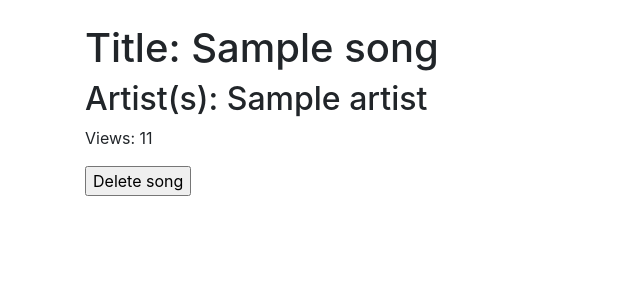
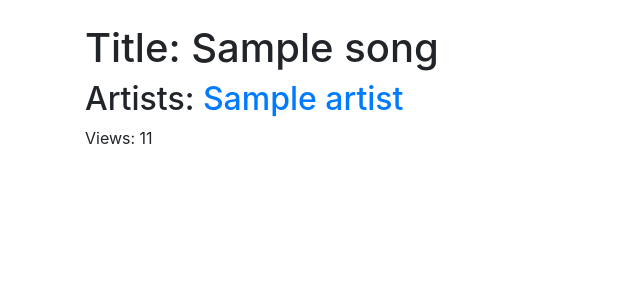
Before and after one commit to vikketii/tsoha, a Flask app: page /songs/1/ in a window 1280 px wide. Shown: the part 56-356 px from the top of the page, without its empty margins (0-640 px from the left). Run offline with Flask 2, Linux system fonts and the light colour scheme; tables that the repository leaves empty hold one stand-in row (Sample ...); some libraries are stand-ins or nearby versions.

Commit message:
updated song artist relationship and added delete for song

```diff
--- a/application/songs/forms.py
+++ b/application/songs/forms.py
@@ -1,10 +1,11 @@
 from flask_wtf import FlaskForm
 from wtforms import StringField, SelectField, validators
 
+
 class SongForm(FlaskForm):
     name = StringField("Song name", [validators.length(min=1, max=120)])
-
-    song_artist = SelectField(u'Artist', [validators.input_required()], coerce=int)
+    song_artist = SelectField(
+        u'Artist', [validators.input_required()], coerce=int)
 
     class Meta:
         csrf = False
--- a/application/songs/models.py
+++ b/application/songs/models.py
@@ -1,6 +1,6 @@
 from application import db
 from application.models import Base
-from ..artists.models import song_artist, Artist
+# from ..artists.models import song_artist, Artist
 
 from sqlalchemy.sql import text
 
@@ -12,28 +12,22 @@ class Song(Base):
         'account.id'), nullable=False)
     album_id = db.Column(db.Integer, db.ForeignKey('album.id'), nullable=True)
 
-    song_artist = db.relationship(
-        'Artist', secondary=song_artist, backref=db.backref('songs', lazy='dynamic'))
-
     def __init__(self, name):
         self.name = name
         self.views = 0
 
     @staticmethod
     def find_song_and_artists(id):
-        stmt = text("""SELECT song.name AS song_name, song.views AS song_views,
-                        artist.name AS artist_name FROM song
-                        JOIN song_artist AS song_artist_1 ON song.id = song_artist_1.song_id
-                        JOIN artist ON artist.id = song_artist_1.artist_id
+        stmt = text("""SELECT song.id, song.name, song.views, artist.id, artist.name FROM song
+                        JOIN song_artist ON song.id = song_artist.song_id
+                        JOIN artist ON artist.id = song_artist.artist_id
                         WHERE song.id = :id""").params(id=id)
 
-        # res = db.session.query(Song, Artist).filter(
-        #     Song.id == id).join(Artist, Song.song_artist).all()
-        # for s, a in res:
-        #     print(s.name, a.name)
-
         res = db.engine.execute(stmt)
+        response = {'artists': []}
         for row in res:
-            response = {"name": row[0], "views": row[1], "artists": row[2]}
+            response.update(
+                [('id', row[0]), ('name', row[1]), ('views', row[2])])
+            response['artists'].append({'id': row[3], 'name': row[4]})
 
         return response
--- a/application/songs/views.py
+++ b/application/songs/views.py
@@ -6,39 +6,42 @@ from application.songs.models import Song
 from application.songs.forms import SongForm
 from application.artists.models import Artist
 
+
 @app.route('/songs/', methods=['GET'])
 def songs_index():
     return render_template('songs/list.html', songs=Song.query.all())
+
 
 @app.route('/songs/new/', methods=['GET'])
 @login_required
 def songs_form():
     form = SongForm()
-    form.song_artist.choices = [(a.id, a.name) for a in Artist.query.order_by('name')]
+    form.song_artist.choices = [(a.id, a.name)
+                                for a in Artist.query.order_by('name')]
     return render_template('songs/new.html', form=form)
+
 
 @app.route('/songs/<song_id>/', methods=['GET'])
 def songs_view_one(song_id):
-    s = Song.query.get(song_id)
+    s = Song.query.get_or_404(song_id)
     s.views += 1
     db.session().commit()
 
     song_and_artist = Song.find_song_and_artists(song_id)
 
-    print('//------')
-    print(song_and_artist)
-    print('------>>')
+    return render_template('songs/one.html', song=song_and_artist)
 
 
-    return render_template('songs/one.html', song=song_and_artist)
+@app.route('/songs/<song_id>/delete', methods=['POST'])
+@login_required
+def songs_delete_one(song_id):
+    s = Song.query.get_or_404(song_id)
 
-@app.route('/songs/<song_id>/', methods=['POST'])
-def songs_add_view(song_id):
-    s = Song.query.get(song_id)
-    s.views += 1
-    db.session().commit()
+    db.session.delete(s)
+    db.session.commit()
 
     return redirect(url_for('songs_index'))
+
 
 @app.route('/songs/', methods=['POST'])
 @login_required
@@ -51,9 +54,11 @@ def songs_create():
     s = Song(form.name.data)
     s.account_id = current_user.id
 
-    s.song_artist = [ Artist.query.get(form.song_artist.data) ]
+    a = Artist.query.get(form.song_artist.data)
+    a.song_artist.append(s)
 
     db.session().add(s)
+    db.session().add(a)
     db.session().commit()
 
     return redirect(url_for('songs_index'))
--- a/application/templates/songs/one.html
+++ b/application/templates/songs/one.html
@@ -2,11 +2,19 @@
 
 {% block body %}
 <h1>Title: {{song.name}}</h1>
-<h2>Artist(s): {{song.artists}}</h2>
+<h2>Artists:
+    {% for artist in song.artists %}
+        <a href="{{ url_for('artists_view_one', artist_id=artist.id ) }}">
+                {{artist.name}}
+        </a>
+    {% endfor %}
+</h2>
 <p>Views: {{song.views}}</p>
 
+{% if current_user.is_authenticated %}
 <form method="POST" action="{{ url_for('songs_delete_one', song_id=song.id) }}">
     <input type="submit" value="Delete song">
 </form>
+{% endif %}
 
 {% endblock %}
```
Also changed, not shown: application/artists/models.py (+5 -10 lines).
